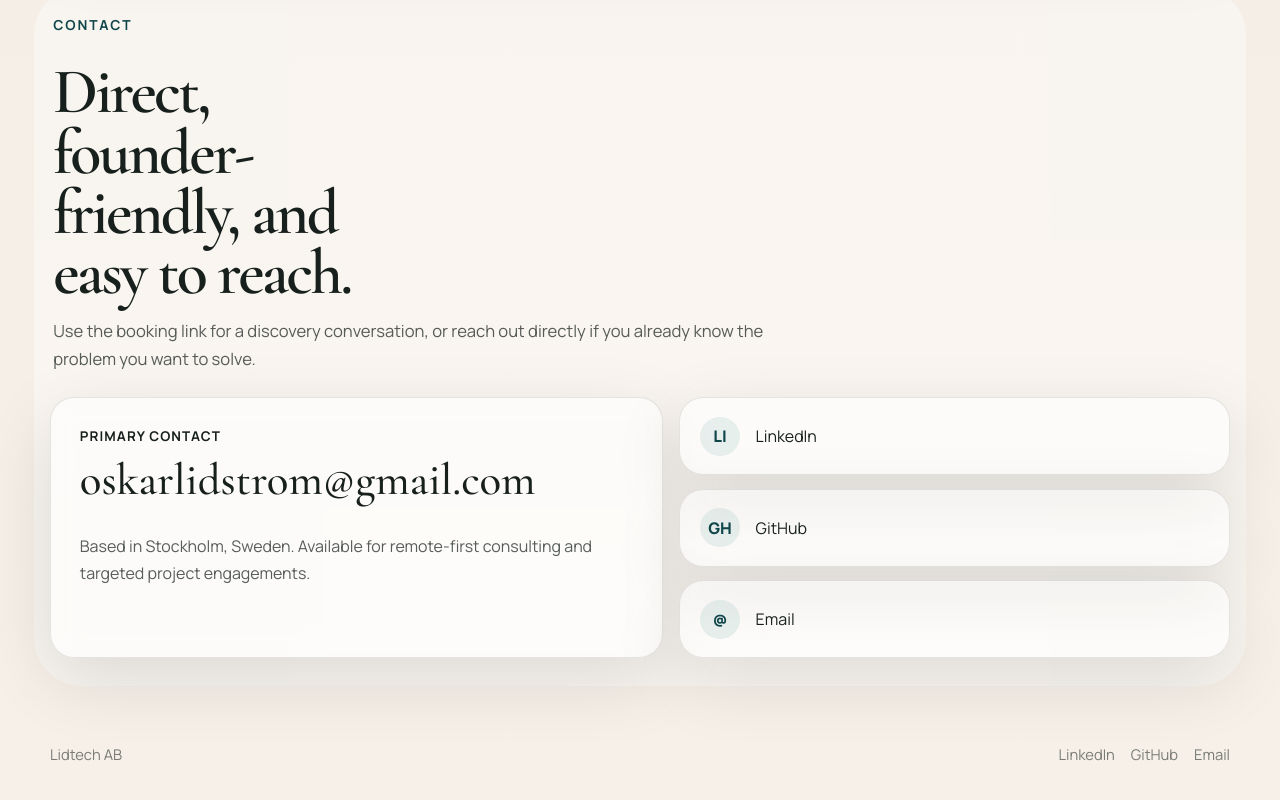
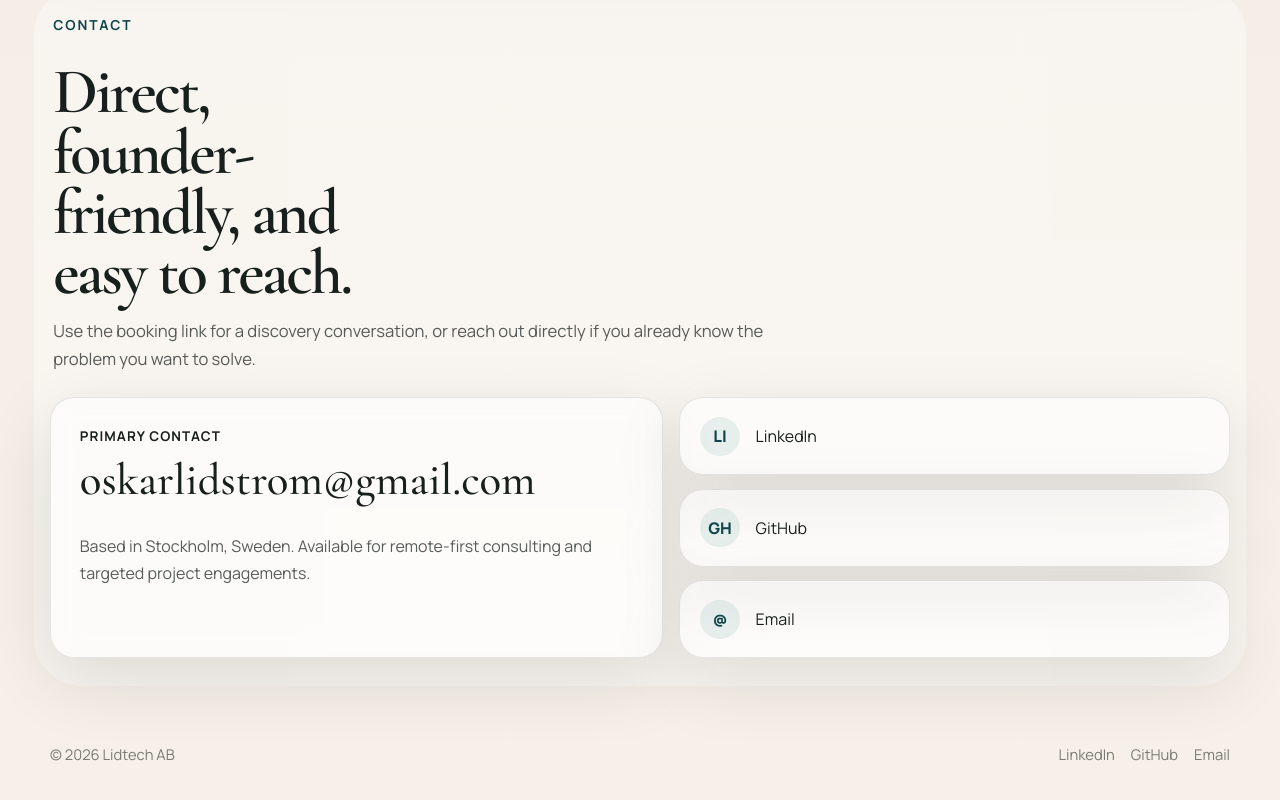
Before and after one commit to KartDev/Lidtech-website, a Next.js app: page / in a window 1280 px wide. Shown: the part 8414-9214 px from the top of the page. Built offline with nearby package versions, Linux system fonts and the light colour scheme.

Commit message:
update footer company text

```diff
--- a/src/app/page.tsx
+++ b/src/app/page.tsx
@@ -338,7 +338,7 @@ export default function HomePage() {
       </Section>
 
       <footer className="site-footer">
-        <p>Lidtech AB</p>
+        <p>&copy; 2026 Lidtech AB</p>
         <div className="footer-links">
           {siteConfig.socials.map((link) => (
             <a href={link.href} key={link.label} rel="noreferrer" target="_blank">
```
